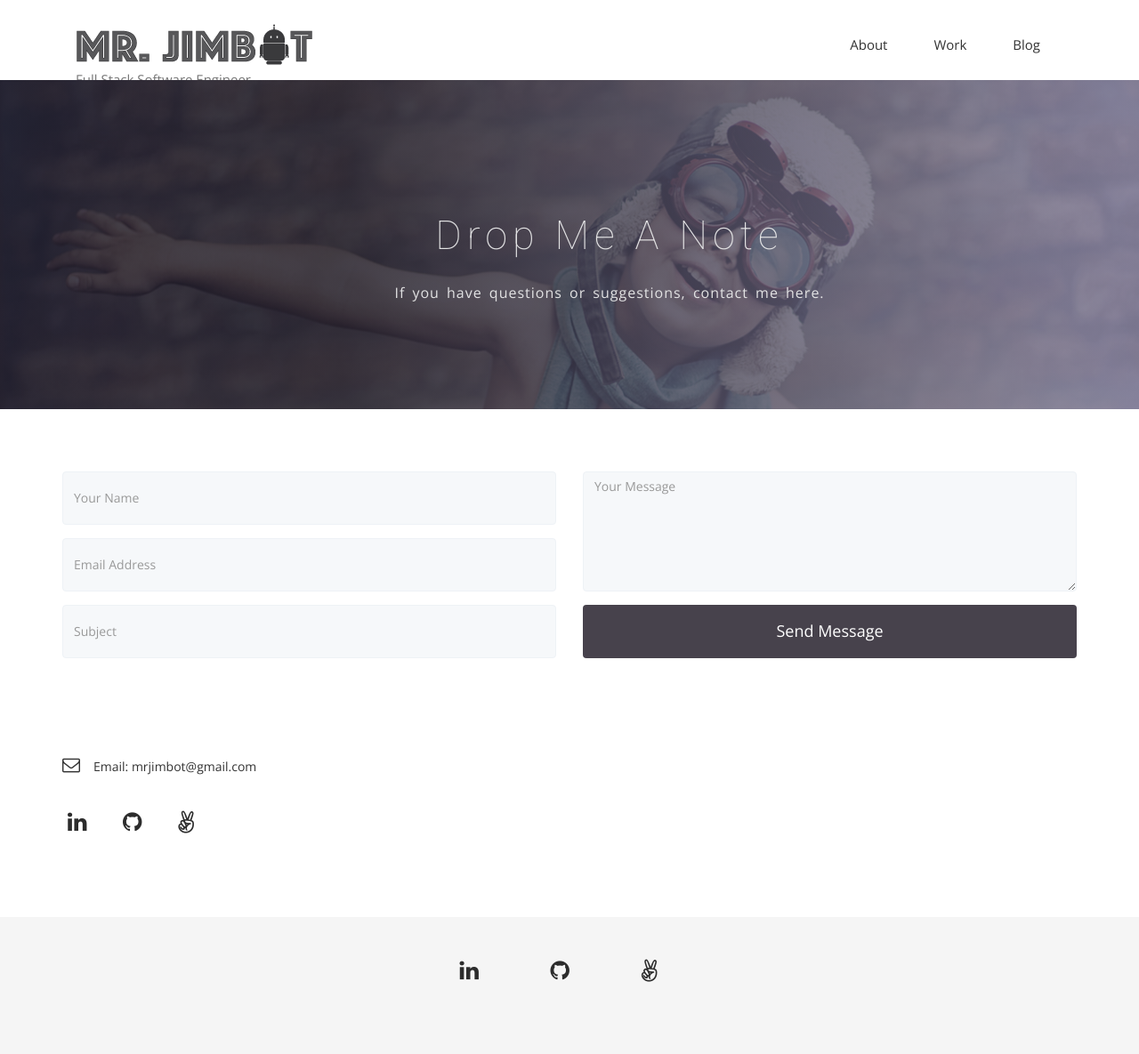
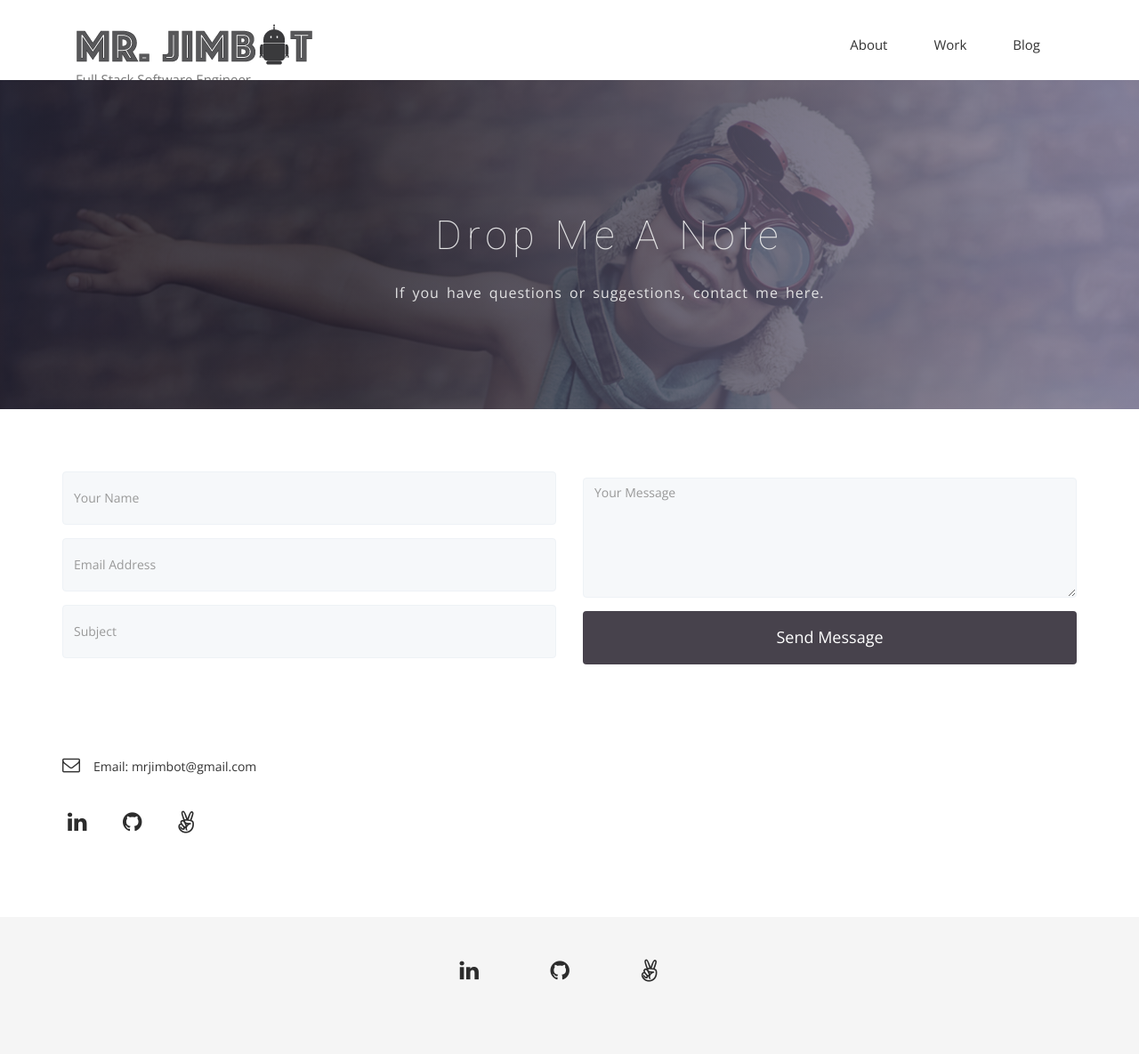
Before and after one commit to jimmy-james/jimmy-james.github.io, a Jekyll site: the page built from contact.html, in a window 1280 px wide. Shown: the whole page at 89% size. Built offline with Jekyll 4.4.1, drawn with Linux system fonts in a browser that asks for light colours; nearby versions of some CDN libraries; some web fonts are replaced.

Commit message:
complete refactor

```diff
--- a/css/airspace.css
+++ b/css/airspace.css
@@ -414,6 +414,17 @@
 /*--
 	portfolio-work Start
 --*/
+.row {
+    display: -webkit-box;
+    display: -moz-box;
+    display: -ms-flexbox;
+    display: -webkit-flex;
+    display: flex;
+    justify-content: center;
+    align-items: center;
+    align-content: center;
+    flex-flow: wrap;
+}
 #portfolio-work {
   overflow: hidden;
   padding: 80px 0;
```
